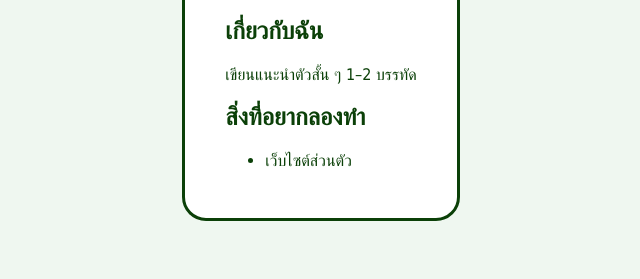
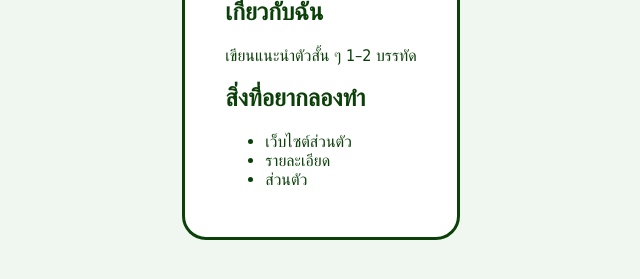
Before and after one commit to Mick1901/my-profile-, a plain HTML site: page my-profile-starter/my-profile/index.html in a window 1280 px wide. Shown: the part 339-618 px from the top of the page, without its empty margins (319-959 px from the left). Drawn offline with Linux system fonts and the light colour scheme.

Commit message:
Add things I want to build

```diff
--- a/my-profile-starter/my-profile/index.html
+++ b/my-profile-starter/my-profile/index.html
@@ -17,6 +17,8 @@
     <h2>สิ่งที่อยากลองทำ</h2>
     <ul>
       <li>เว็บไซต์ส่วนตัว</li>
+      <li>รายละเอียด</li>
+      <li>ส่วนตัว</li>
     </ul>
   </main>
 </body>
```
